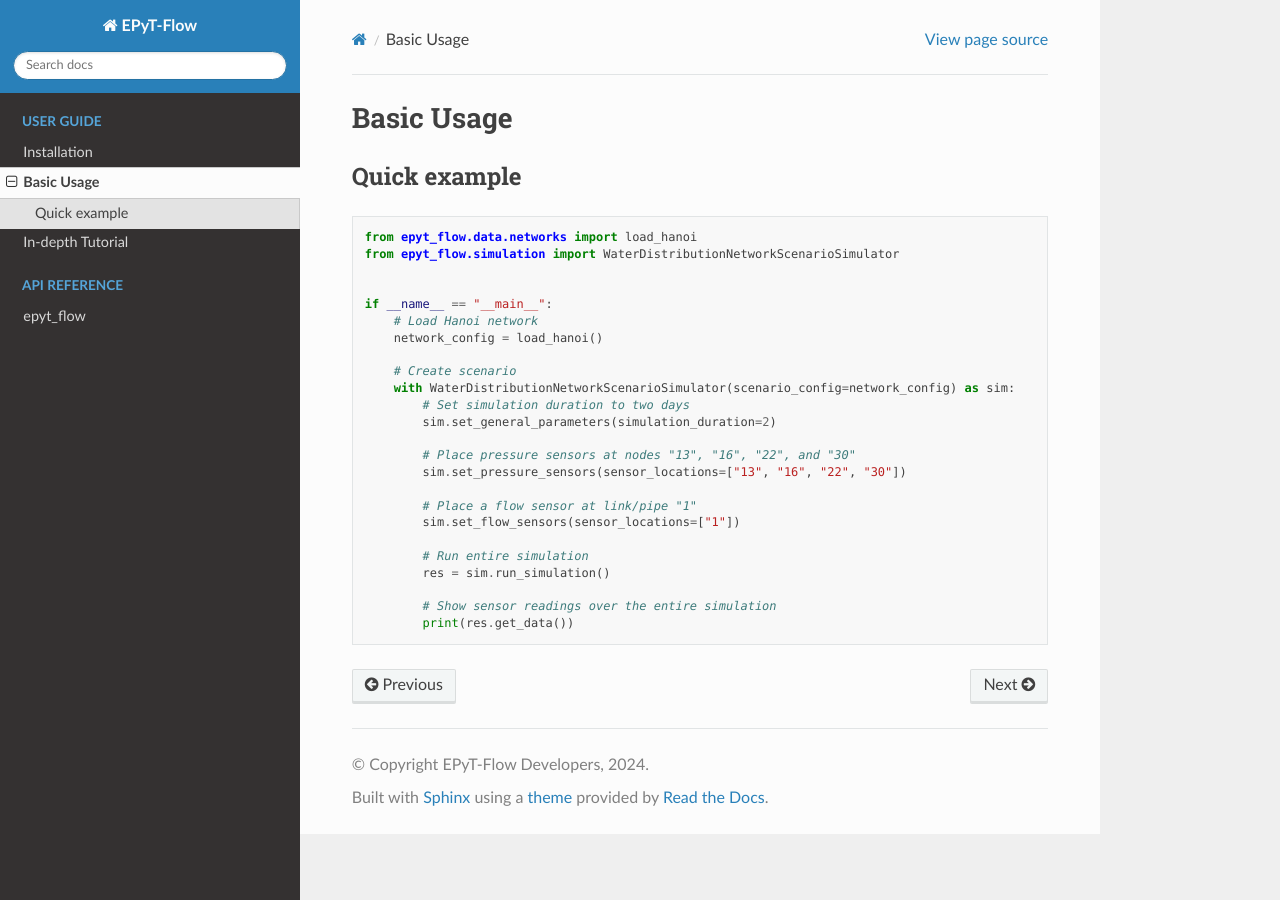
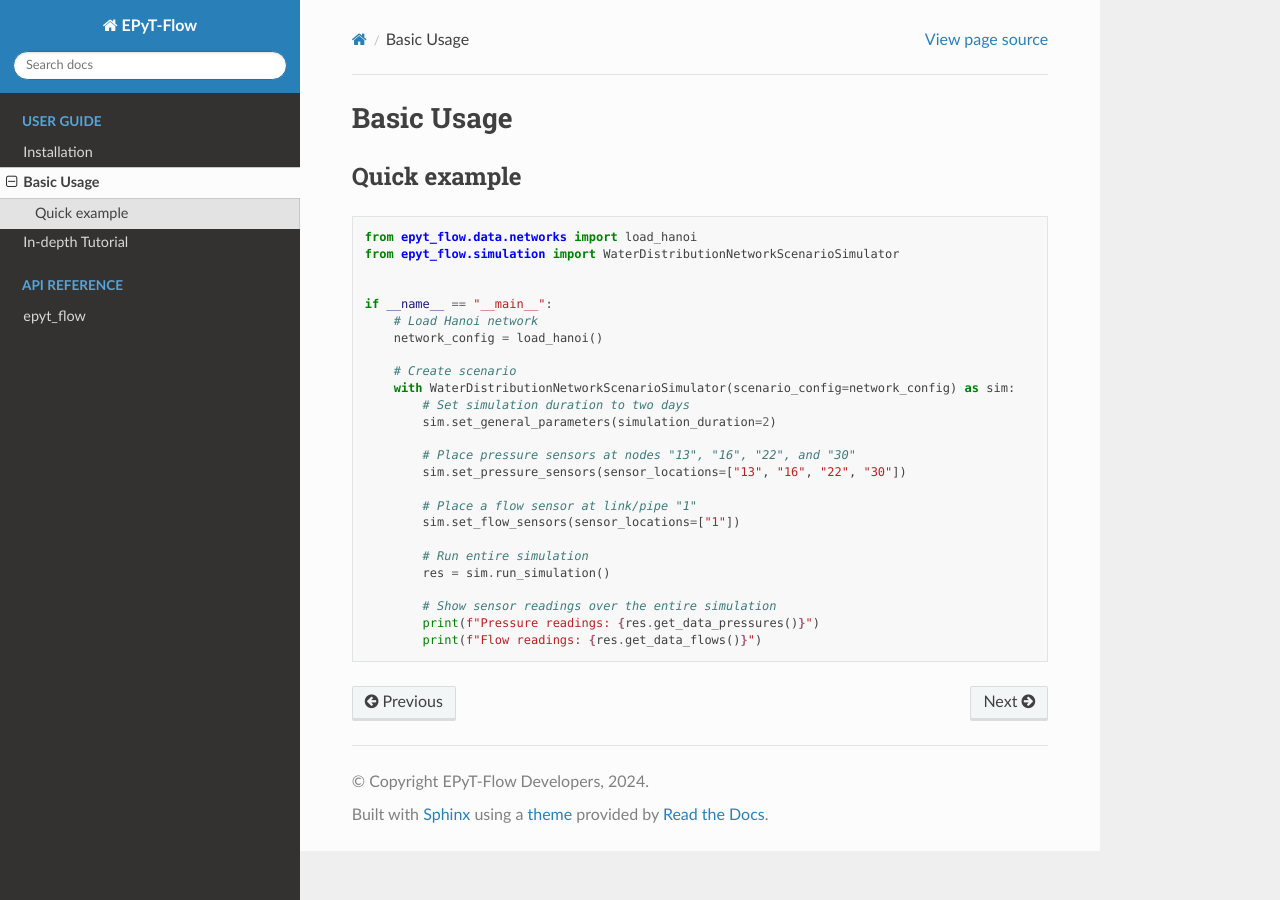
Before and after one commit to WaterFutures/EPyT-Flow, a Sphinx documentation site: the page built from docs/basicusage.rst, in a window 1280 px wide. Built offline with Sphinx 7.4.7 and the Read the Docs theme 2.0.0, drawn with Linux system fonts in a browser that asks for light colours.

Commit message:
Update examples

```diff
--- a/docs/basicusage.rst
+++ b/docs/basicusage.rst
@@ -32,4 +32,5 @@
             res = sim.run_simulation()
 
             # Show sensor readings over the entire simulation
-            print(res.get_data())
+            print(f"Pressure readings: {res.get_data_pressures()}")
+            print(f"Flow readings: {res.get_data_flows()}")
--- a/docs/examples/example.py
+++ b/docs/examples/example.py
@@ -14,13 +14,14 @@
         sim.set_general_parameters(simulation_duration=2)
 
         # Place pressure sensors at nodes "13", "16", "22", and "30"
-        sim.set_sensors(SENSOR_TYPE_NODE_PRESSURE, sensor_locations=["13", "16", "22", "30"])
+        sim.set_pressure_sensors(sensor_locations=["13", "16", "22", "30"])
 
         # Place a flow sensor at link/pipe "1"
-        sim.set_sensors(SENSOR_TYPE_LINK_FLOW, sensor_locations=["1"])
+        sim.set_flow_sensors(sensor_locations=["1"])
 
         # Run entire simulation
         res = sim.run_simulation()
 
         # Show sensor readings over the entire simulation
-        print(res.get_data())
+        print(f"Pressure readings: {res.get_data_pressures()}")
+        print(f"Flow readings: {res.get_data_flows()}")
```
Also changed, not shown: README.md (+2 -1 lines), 1 other file.
